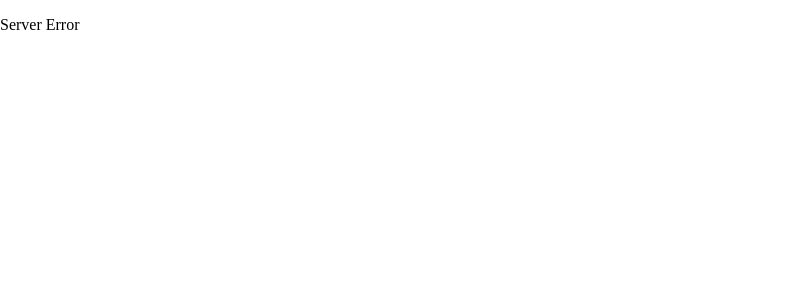
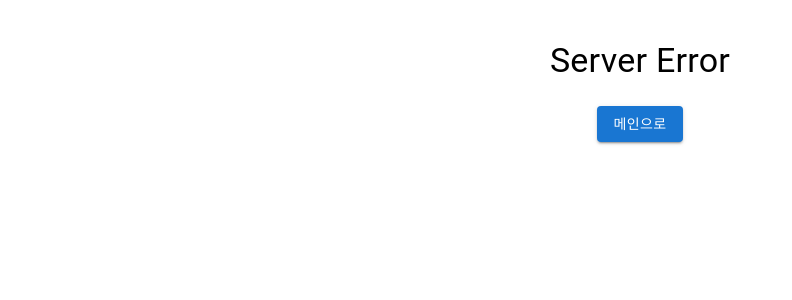
Before and after one commit to 5pponent/7-Project-Front, a React (Create React App) app: page /server-error in a window 1280 px wide. Shown: the top 300 px of the page, without its empty margins (0-792 px from the left). Built offline with nearby package versions, Linux system fonts and the light colour scheme.

Commit message:
feat: 5xx 에러 페이지 추가

```diff
--- a/src/App.js
+++ b/src/App.js
@@ -16,7 +16,7 @@ import IconButton from "@mui/material/IconButton";
 import ScrollTop from "./components/ScrollTop";
 import * as StompJS from "@stomp/stompjs";
 import * as SockJS from "sockjs-client";
-import customAxios from "./AxiosProvider";
+import ServerError from "./components/error/ServerError";
 
 export default function App() {
 
@@ -134,8 +134,7 @@ export default function App() {
         }></Route>
 
         <Route path={"/server-error"} element={
-          // TODO (5xx 코드 응답 시 에러 페이지 추가)
-          <p>Server Error</p>
+          <ServerError/>
         }></Route>
 
         <Route path={"*"} element={
--- a/src/AxiosProvider.js
+++ b/src/AxiosProvider.js
@@ -29,11 +29,11 @@ customAxios.interceptors.response.use(
     // 인증 에러 발생 시
     if (errorResponse.status === 401) {
       localStorage.removeItem('token');
-      window.location.replace('/login');
+      window.location.href = '/login';
     }
     // 서버 에러 발생 시
     else if (errorResponse.status >= 500) {
-      window.location.replace('/server-error');
+      window.location.href = '/server-error';
     }
 
     return Promise.reject(error);
--- /dev/null
+++ b/src/components/error/ServerError.js
@@ -0,0 +1,12 @@
+import {Button, Stack, Typography} from "@mui/material";
+
+
+export default function ServerError({error}) {
+
+  return (
+    <Stack alignItems={"center"} spacing={3} p={5}>
+      <Typography variant={"h4"}>Server Error</Typography>
+      <Button variant={"contained"} onClick={() => {window.location.replace(`/`)}}>메인으로</Button>
+    </Stack>
+  );
+}
```
